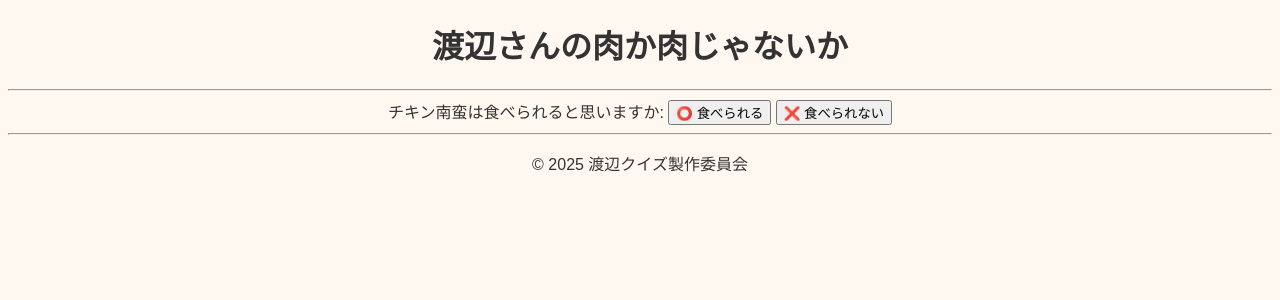
After one commit to akanesi05/meat-or-not, a Django app: page /input/ in a window 1280 px wide. The commit adds this page. Shown: the top 300 px of the page. Run offline with Django 4.2, Linux system fonts and the light colour scheme.

Commit message:
トップページ　クイズ機能

```diff
--- /dev/null
+++ b/judge/templates/base.html
@@ -0,0 +1,26 @@
+{% load static %}
+<!DOCTYPE html>
+<html lang="ja">
+<head>
+    <meta charset="UTF-8">
+    <title>{% block title %}渡辺さんのクイズ{% endblock %}</title>
+    <link rel="stylesheet" href="{% static 'style.css' %}">
+</head>
+<body>
+    <header>
+        <h1>渡辺さんの肉か肉じゃないか</h1>
+        <hr>
+    </header>
+
+    <main>
+        {% block content %}
+        <!-- 各ページの中身がここに入る -->
+        {% endblock %}
+    </main>
+
+    <footer>
+        <hr>
+        <p>© 2025 渡辺クイズ製作委員会</p>
+    </footer>
+</body>
+</html>
--- a/judge/templates/judge/input.html
+++ b/judge/templates/judge/input.html
@@ -3,15 +3,22 @@
 <head>
     <meta charset="UTF-8">
     <meta name="viewport" content="width=device-width, initial-scale=1.0">
-    <title>肉か肉じゃないか 判定アプリ</title>
+    <title>渡辺さんの肉か肉じゃないか</title>
 </head>
 <body>
-    <h1>食べ物の判定</h1>
+{% extends "base.html" %}
+
+    {% block title %}問題ページ{% endblock %}
+
+{% block content %}
     <form action="" method="post">
         {% csrf_token %}
-        <label for="food_name">食べ物を入力してください:</label>
-        <input type="text" id="food_name" name="food_name" required value="{{ food_name|default:'' }}">
-        <button type="submit">判定する</button>
+        <label for="food_name"> {{ food }}は食べられると思いますか:</label>
+        <input type="hidden" name="food_name" value="{{ food }}">
+        <button type="submit" name="answer" value="yes">⭕️ 食べられる</button>
+        <button type="submit" name="answer" value="no">❌ 食べられない</button>
     </form>
 </body>
 </html>
+{% csrf_token %}
+{% endblock %}
--- /dev/null
+++ b/judge/templates/judge/static/style.css
@@ -0,0 +1,37 @@
+body {
+    background-color: #fff8f0;
+    font-family: "Zen Maru Gothic", sans-serif;
+    text-align: center;
+    color: #333;
+}
+
+.top-container {
+    margin-top: 100px;
+}
+
+.title {
+    font-size: 2.2em;
+    color: #e94b3c;
+    margin-bottom: 20px;
+}
+
+.desc {
+    font-size: 1.1em;
+    margin-bottom: 30px;
+    line-height: 1.6;
+}
+
+.start-btn {
+    display: inline-block;
+    padding: 12px 30px;
+    background-color: #ff7f50;
+    color: white;
+    text-decoration: none;
+    border-radius: 30px;
+    font-size: 1.2em;
+    transition: background 0.3s ease;
+}
+
+.start-btn:hover {
+    background-color: #ff9966;
+}
--- a/judge/urls.py
+++ b/judge/urls.py
@@ -2,6 +2,8 @@ from django.urls import path
 from . import views
 
 urlpatterns = [
-    path('', views.input_view, name='input'),
+    path('', views.top_view, name='top'),
+    path('input/', views.input_view, name='input'),
     path('result/', views.result_view, name='result'),
+
 ]
--- a/judge/views.py
+++ b/judge/views.py
@@ -1,19 +1,58 @@
 from django.shortcuts import render
 from django.http import HttpResponse
 from .models import FoodItem
-
-def input_view(request):
-    if request.method == 'POST':
-        food_name = request.POST.get('food_name')
-        is_meat = judge_meat(food_name)
-        return render(request, 'judge/result.html', {'food_name': food_name, 'is_meat': is_meat})
-    return render(request, 'judge/input.html')
+import random
+def top_view(request):
+    return render(request, "top.html")
 
 
-def judge_meat(food_name):
-    # 簡単な判定ロジック（例）
-    meat_list = ['肉', '鶏肉', '豚肉', '牛肉']
-    return any(meat in food_name for meat in meat_list)
+# def input_view(request):
+#     if request.method == 'POST':
+#         food_name = request.POST.get('food_name')
+#         is_meat = judge_meat(food_name)
+#         return render(request, 'judge/result.html', {'food_name': food_name, 'is_meat': is_meat})
+#     return render(request, 'judge/input.html')
+def input_view(request):
+    foods = {
+    "唐揚げ": False,
+    "牛丼": True,
+    "チキン南蛮": False,
+    "ハンバーグ": True,
+    "焼き鳥": False,
+    "豚カツ": True,
+}
+    if request.method == "POST":
+        food_name = request.POST.get("food_name")
+        user_answer = request.POST.get("answer")
+        result = judge_watanabe(food_name, user_answer)
+        return render(request, "judge/result.html", {
+            "food_name": food_name,
+            "correct": result
+        })
+    food = random.choice(list(foods.keys()))
+    return render(request, "judge/input.html", {"food": food})
+
+
+def judge_watanabe(food_name, user_answer):
+    # 渡辺さんの食べ物データベース
+    foods = {
+        "唐揚げ": False,
+        "牛丼": True,
+        "チキン南蛮": False,
+        "ハンバーグ": True,
+        "焼き鳥": False,
+        "豚カツ": True,
+    }
+
+    # 正解データを取得
+    correct_answer = foods.get(food_name)
+
+    # ユーザーの答え（yes/no）を True/False に変換
+    user_answer_bool = True if user_answer == "yes" else False
+
+    # 一致していれば正解！
+    return correct_answer == user_answer_bool
+
 
 def result_view(request):
     # 仮の実装。必要に応じて内容を変更してください。
```
Also changed, not shown: judge/templates/judge/result.html (+16 -18 lines), judge/templates/top.html (added, +27 -0 lines).
